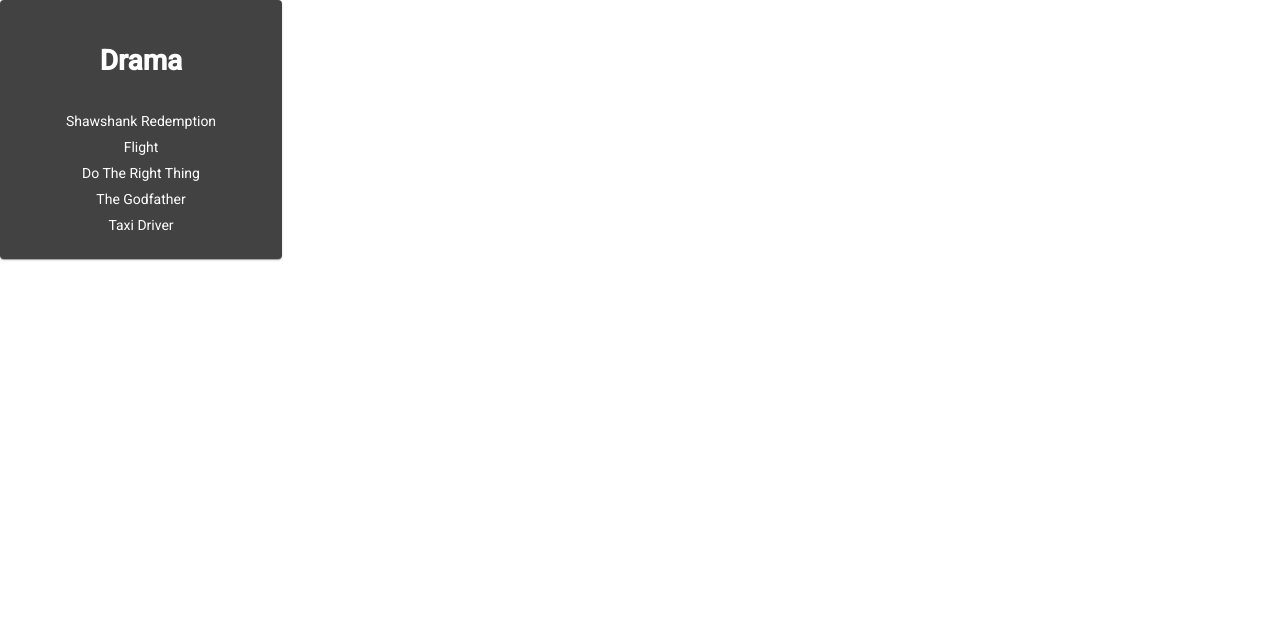
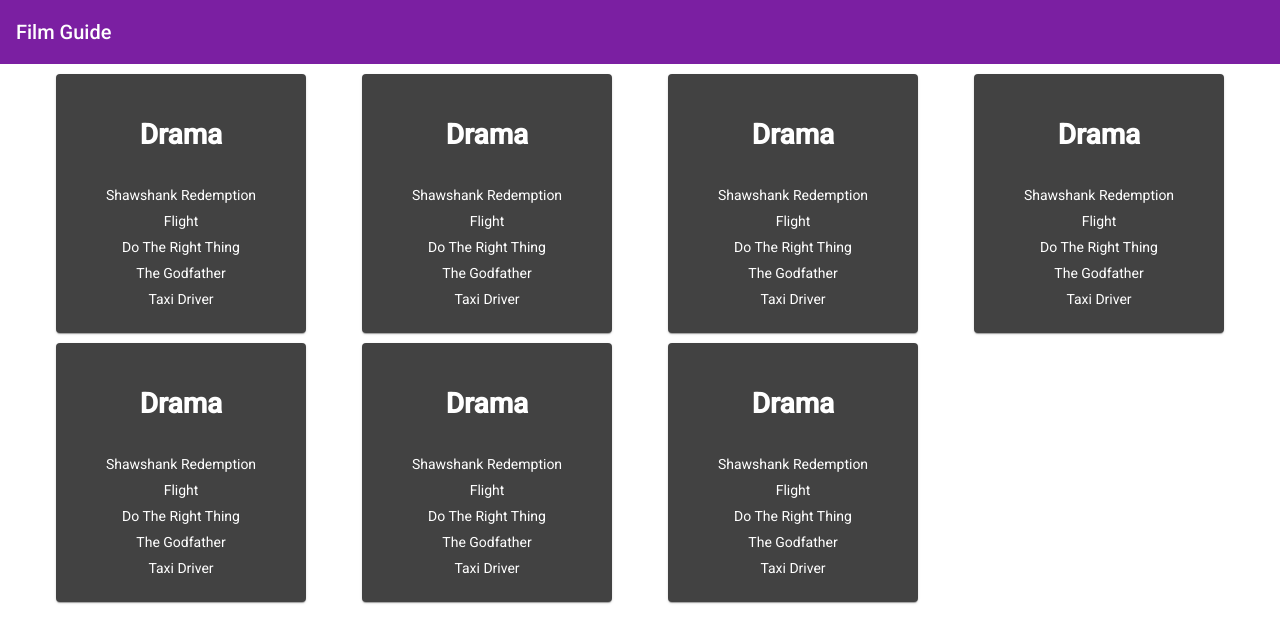
Before and after one commit to mueller04/film-guide-client, an Angular app: page / in a window 1280 px wide. Shown: the top 642 px of the page. Built offline with nearby package versions, Linux system fonts and the light colour scheme.

Commit message:
use grid to position cards

```diff
--- a/src/app/app.component.html
+++ b/src/app/app.component.html
@@ -1,3 +1,4 @@
 <div class="app-container">
-<film-card></film-card>
+    <header></header>
+    <film-card-list></film-card-list>
 </div>
--- a/src/app/app.component.ts
+++ b/src/app/app.component.ts
@@ -1,5 +1,4 @@
 import { Component } from '@angular/core';
-import { FilmCardComponent } from './film-card/film-card.component'
 
 @Component({
   selector: 'app-root',
--- /dev/null
+++ b/src/app/film-card-list/film-card-list.component.html
@@ -0,0 +1,12 @@
+<div class="film-card-list-container">
+        <film-card></film-card>
+
+        <film-card></film-card>
+        <film-card></film-card>
+        <film-card></film-card>
+        <film-card></film-card>
+        <film-card></film-card>
+        <film-card></film-card>
+
+
+</div>
--- /dev/null
+++ b/src/app/film-card-list/film-card-list.component.scss
@@ -0,0 +1,22 @@
+.film-card-list-container {
+    display: grid;
+    padding: 10px;
+    grid-gap: 10px;
+    justify-content: space-evenly;
+
+    @media only screen and (min-width: 599px) {
+        grid-template-columns: auto auto;
+    }
+
+    @media only screen and (min-width: 900px) {
+        grid-template-columns: auto auto auto;
+    }
+
+    @media only screen and (min-width: 1200px) {
+        grid-template-columns: auto auto auto auto;
+    }
+
+    @media only screen and (min-width: 1400px) {
+        grid-template-columns: auto auto auto auto auto;
+    }
+}
--- /dev/null
+++ b/src/app/film-card-list/film-card-list.component.ts
@@ -0,0 +1,15 @@
+import { Component, OnInit } from '@angular/core';
+
+@Component({
+  selector: 'film-card-list',
+  templateUrl: './film-card-list.component.html',
+  styleUrls: ['./film-card-list.component.scss']
+})
+export class FilmCardListComponent implements OnInit {
+
+  constructor() { }
+
+  ngOnInit(): void {
+  }
+
+}
--- a/src/app/film-card/film-card.component.html
+++ b/src/app/film-card/film-card.component.html
@@ -1,3 +1,4 @@
+<div class="film-card-container">
     <mat-card>
         <mat-card-title>
             <h3>{{filmSection.genre}}</h3>
@@ -7,3 +8,4 @@
             <div class="film-section" *ngFor="let film of filmSection.films">{{film}}</div>
         </mat-card-content>
     </mat-card>
+</div>
--- a/src/app/film-card/film-card.component.scss
+++ b/src/app/film-card/film-card.component.scss
@@ -1,4 +1,4 @@
-.mat-card {
+.film-card-container {
     display: flex;
     flex-direction: column;
 
--- /dev/null
+++ b/src/app/header/header.component.html
@@ -0,0 +1,3 @@
+<mat-toolbar color="primary">
+    <span>Film Guide</span>
+</mat-toolbar>
--- /dev/null
+++ b/src/app/header/header.component.ts
@@ -0,0 +1,15 @@
+import { Component, OnInit } from '@angular/core';
+
+@Component({
+  selector: 'header',
+  templateUrl: './header.component.html',
+  styleUrls: ['./header.component.scss']
+})
+export class HeaderComponent implements OnInit {
+
+  constructor() { }
+
+  ngOnInit(): void {
+  }
+
+}
```
Also changed, not shown: src/app/app.module.ts (+8 -2 lines), src/app/header/header.component.scss (added), 2 other files (tests, documents, lock files or other folders). Lines whose indentation alone changed are shown as unchanged.
